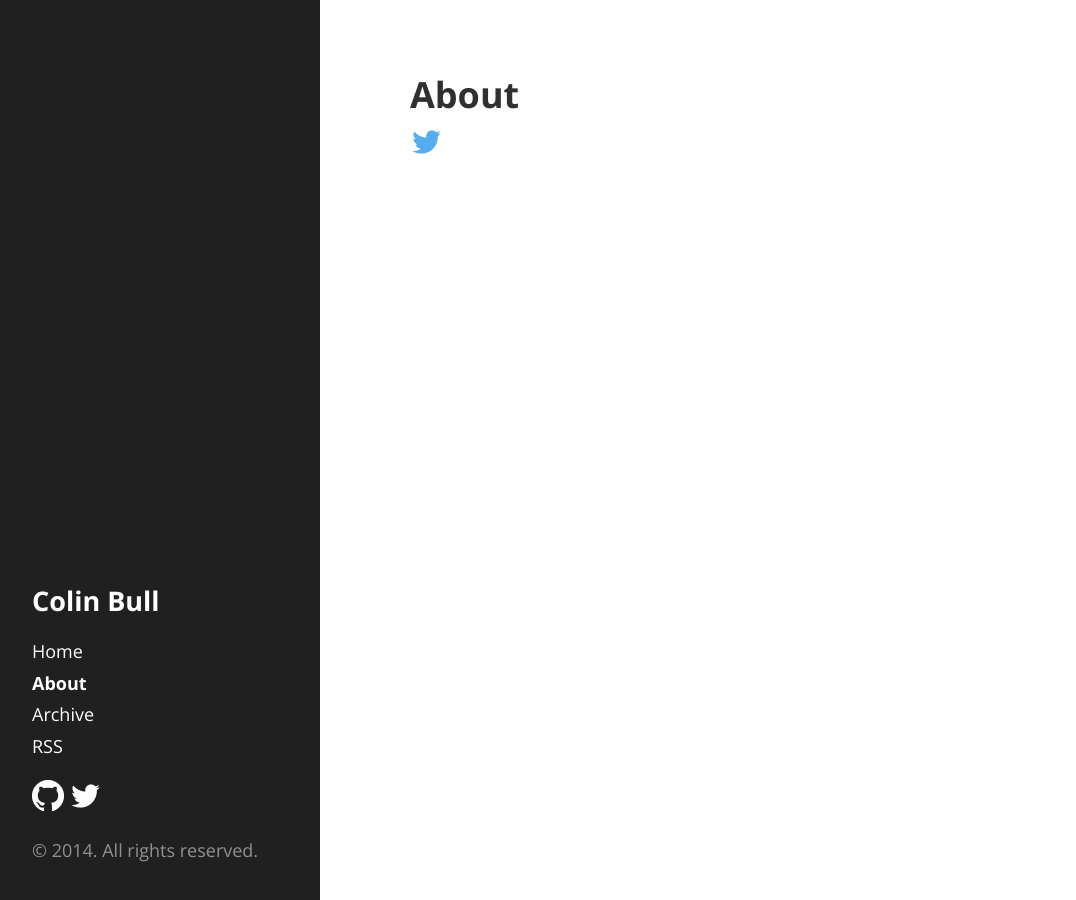
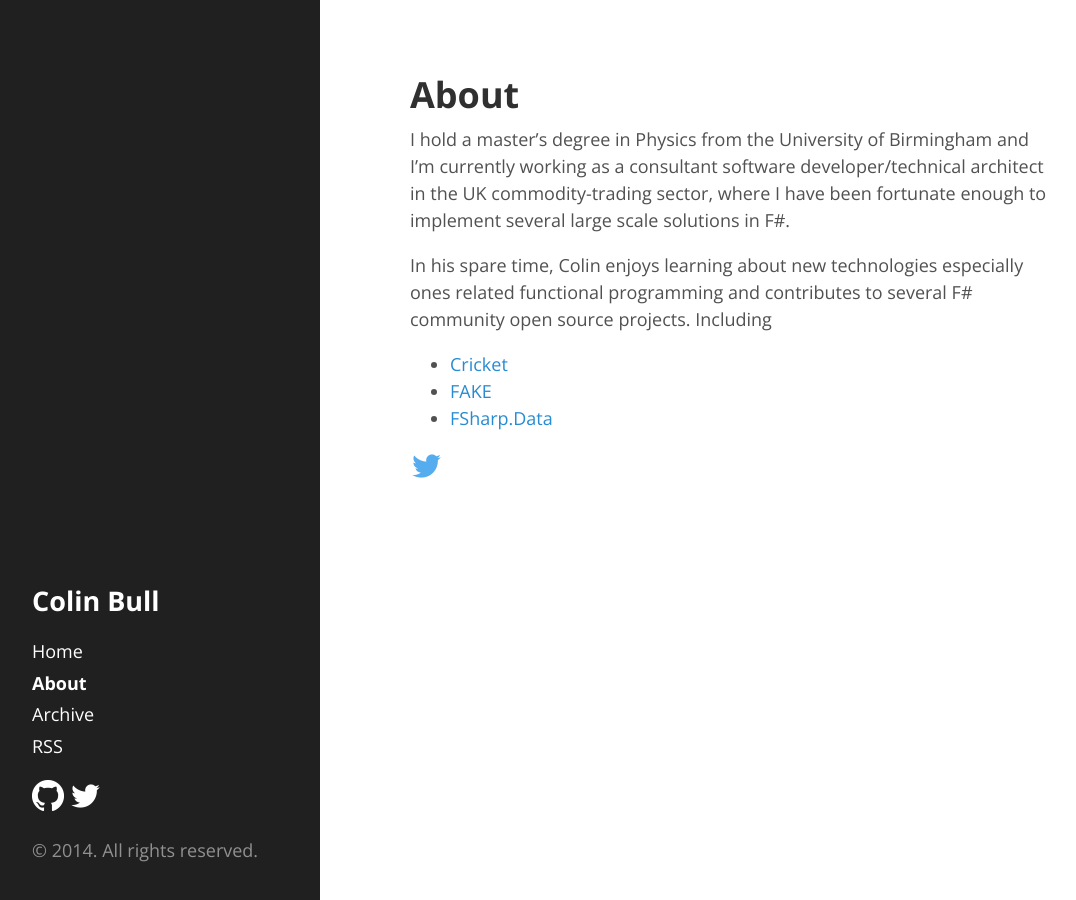
Before and after one commit to colinbull/colinbull.github.io, a Jekyll site: the page built from about.md, in a window 1280 px wide. Shown: the whole page, without its empty margins (4-1080 px from the left). Built offline with Jekyll 4.4.1, drawn with Linux system fonts in a browser that asks for light colours; some web fonts are replaced; Markdown is read by kramdown in place of the engine named in the settings.

Commit message:
Fixing grammer adding an about

```diff
--- a/_posts/2014-11-06-Introducing-Cricket.html
+++ b/_posts/2014-11-06-Introducing-Cricket.html
@@ -109,7 +109,7 @@
 </tr>
 </table>
 
-<p>From these basic begining we can build entire systems using actors. The systems can be spread over multiple machines, and as long as the underlying message transport supports it different data-centres. To create make our simply echo actor distributed. We don't have to change the implementation of the actor. All we have to do is enable remoting on the actor host.</p>
+<p>From these basic beginings we can build entire systems using actors. These systems can be spread over multiple machines and as long as the underlying message transport supports it different data-centres. To make our echo actor distributed, we don't have to change the implementation of the actor. All we have to do is enable remoting on the actor host.</p>
 
 <table class="pre"><tr><td class="lines"><pre class="fssnip">
 <span class="l">1: </span>
--- a/about.md
+++ b/about.md
@@ -2,3 +2,16 @@
 layout: page
 title: About
 ---
+
+I hold a master’s degree in Physics from the University of Birmingham
+and I'm currently working as a consultant software developer/technical
+architect in the UK commodity-trading sector, where I have been
+fortunate enough to implement several large scale solutions in F#.
+
+In his spare time, Colin enjoys learning about new technologies
+especially ones related functional programming and contributes to
+several F# community open source projects. Including
+
+* [Cricket](http://github.com/fsproject/Cricket)
+* [FAKE](http://github.com/fsprojects/Fake)
+* [FSharp.Data](http://github.com/fsprojects/FSharp.Data)
```
Also changed, not shown: 1 other file.
